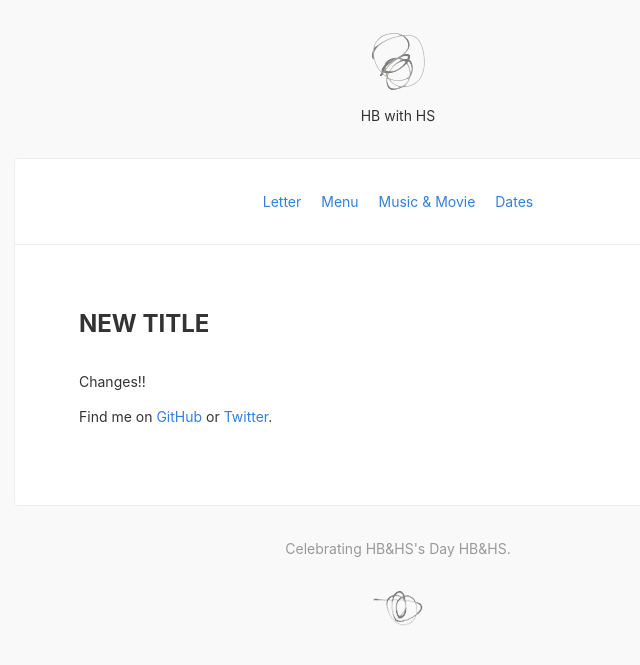
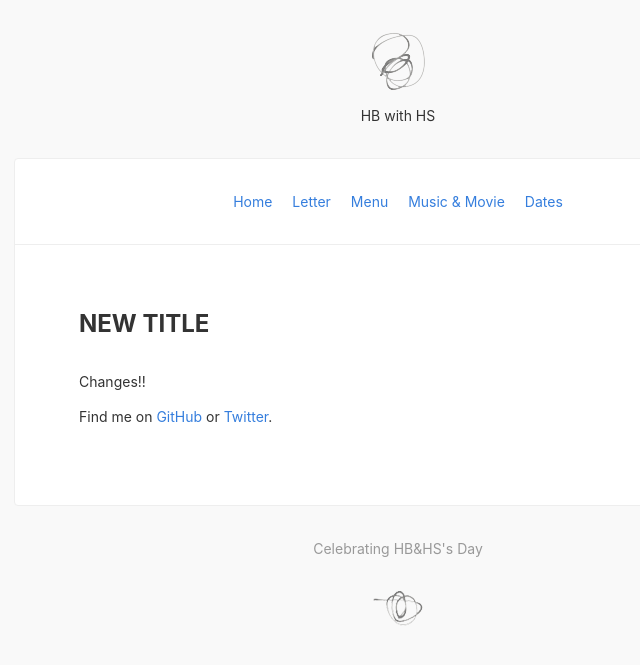
Before and after one commit to HBwithHS/HBwithHS.github.io, a Jekyll site: the page built from menu.md, in a window 1280 px wide. Shown: the top 665 px of the page, without its empty margins (242-882 px from the left). Built offline with Jekyll 4.4.1, drawn with Linux system fonts in a browser that asks for light colours; nearby versions of some CDN libraries.

Commit message:
some changes

```diff
--- a/_config.yml
+++ b/_config.yml
@@ -9,8 +9,11 @@ google_analytics: # Set tracking, remove from /javascripts/basic.js if unwanted.
 share:            false # Turn on twitter and facebook share buttons
 
 links:
+  - name:         Home
+    url:          /
+    external:     false
   - name:         Letter
-    url:          /
+    url:          /letter
     external:     false
   - name:         Menu
     url:          /menu
@@ -23,7 +26,7 @@ links:
     external:     false
 # ------------ CONFIGURABLE END ------------
 
-permalink:        /posts/:title
+permalink:        /letter/:title
 defaults:
   - values:
       layout: "default"
--- a/_layouts/default.html
+++ b/_layouts/default.html
@@ -48,7 +48,7 @@
       {% if is_post %}{% include pagination.html %}{% endif %}
     </div>
     <footer class="mw7 center tc pt3 pb4 silver">
-      Celebrating HB&HS's Day <a href="https://github.com/HBwithHS/HBwithHS.github.io" class="link silver hover-blue pv1">HB&HS</a>.
+      Celebrating <a href="https://github.com/HBwithHS/HBwithHS.github.io" class="link silver hover-blue pv1">HB&HS</a>'s Day
       <img src="{{ site.url }}/images/scribble2.png" alt="scribble" class="mt4 db center" />
     </footer>
   </body>
```
Also changed, not shown: _letter/2013-05-06-more-post.md (renamed from _posts/2013-05-06-more-post.md), _letter/2017-03-12-scribble-the-jekyll-theme.md (renamed from _posts/2017-03-12-scribble-the-jekyll-theme.md).
